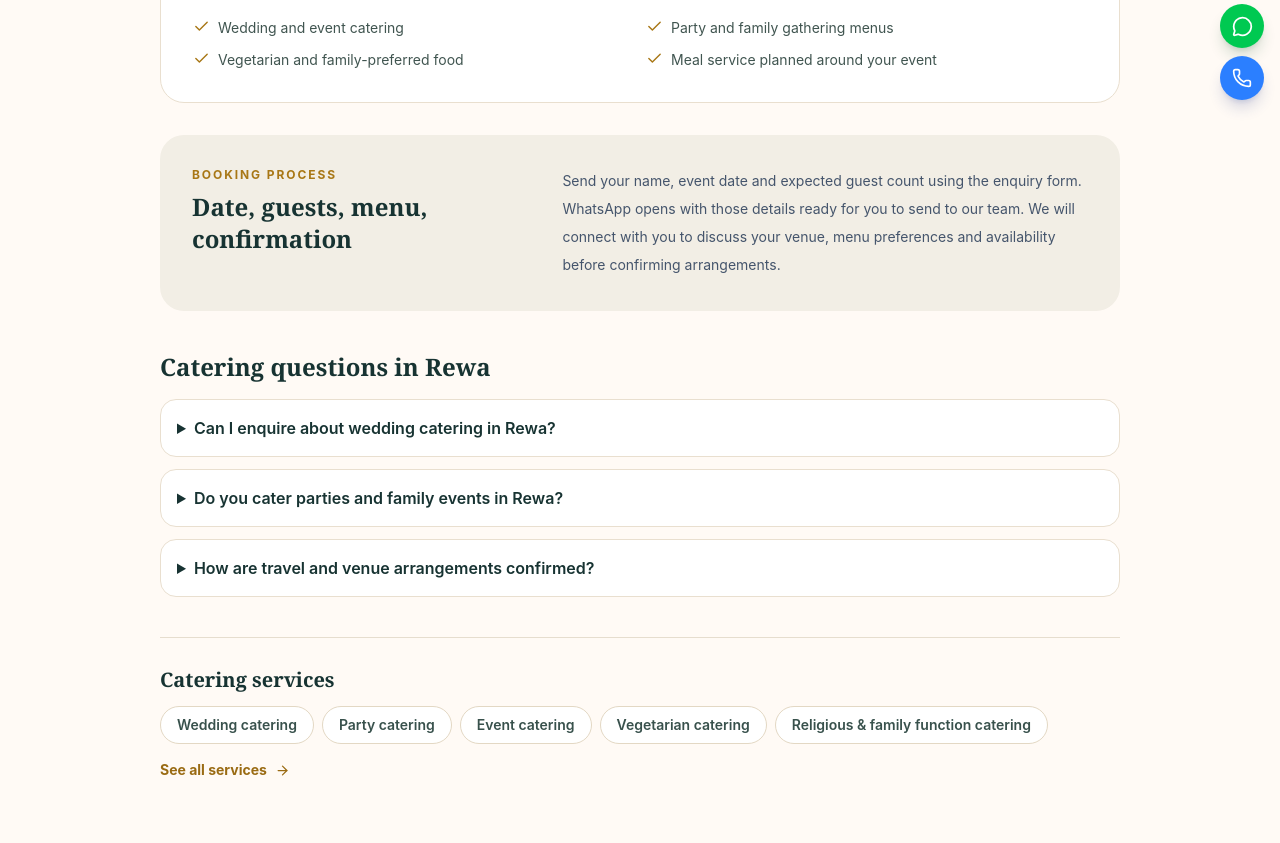
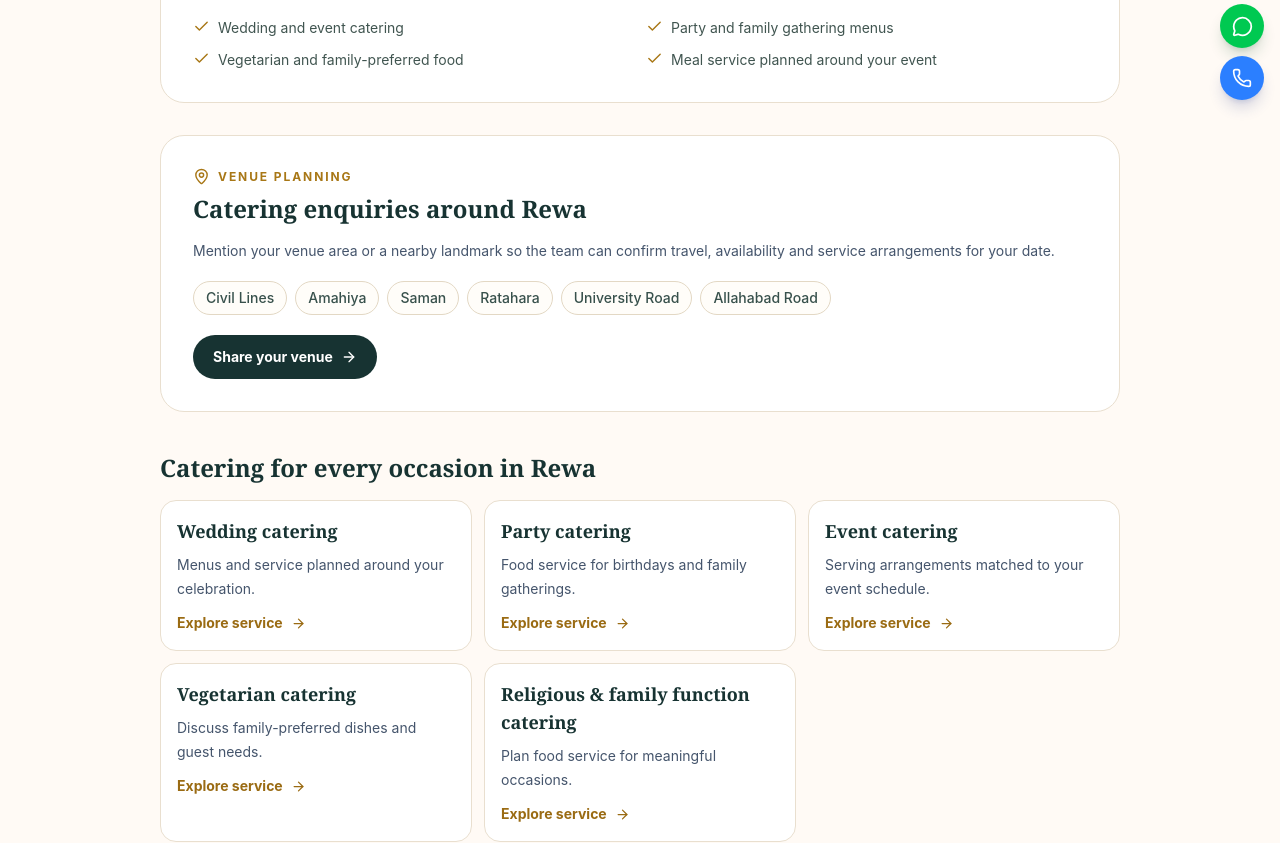
Before and after one commit to pandey48/CateringProject, a Next.js app: page /catering-rewa in a window 1280 px wide. Shown: the part 680-1523 px from the top of the page. Built offline with nearby package versions, Linux system fonts and the light colour scheme.

Commit message:
Update changes

```diff
--- a/app/sitemap.js
+++ b/app/sitemap.js
@@ -1,3 +1,4 @@
+
 import { cateringLocations } from "../src/seo/cateringLocations";
 
 const site = "https://www.pandeycatering.in";
--- a/src/WebPages/Enqury.jsx
+++ b/src/WebPages/Enqury.jsx
@@ -1,15 +1,21 @@
 "use client";
 
-import { useState } from "react";
+import { useEffect, useState } from "react";
 import { ArrowRight, CalendarDays, CheckCircle2, UsersRound } from "lucide-react";
 import Pnavbar from "./Pnavbar";
+import CitySelector from "../components/CitySelector";
 
-const initialForm = { name: "", eventDate: "", guestCount: "" };
+const initialForm = { city: "", address: "", name: "", eventDate: "", guestCount: "" };
 const inputClass = "mt-1.5 h-12 w-full rounded-xl border border-[#e4ddcf] bg-white px-3.5 text-sm font-normal text-[#243b38] outline-none transition placeholder:text-slate-400 focus:border-[#bd861a] focus:ring-4 focus:ring-amber-100/70";
 
 export default function Enqury() {
   const [form, setForm] = useState(initialForm);
   const [submitted, setSubmitted] = useState(false);
+
+  useEffect(() => {
+    const city = new URLSearchParams(window.location.search).get("city");
+    if (city) setForm((current) => ({ ...current, city }));
+  }, []);
 
   const handleChange = (event) => {
     setForm((current) => ({ ...current, [event.target.name]: event.target.value }));
@@ -21,6 +27,8 @@ export default function Enqury() {
     const message = [
       "Hello Pandey Catering & Event Services, I would like to enquire about an event.",
       `Name: ${form.name.trim()}`,
+      `City: ${form.city}`,
+      `Venue area/address: ${form.address.trim() || "Not provided"}`,
       `Event date: ${form.eventDate}`,
       `Number of guests: ${form.guestCount}`,
     ].join("\n");
@@ -42,8 +50,10 @@ export default function Enqury() {
 
           <form onSubmit={handleSubmit} className="grid gap-5 p-5 sm:grid-cols-2 sm:p-8">
             <Field label="Full Name *" name="name" value={form.name} onChange={handleChange} required autoComplete="name" placeholder="Your name" />
+            <CitySelector value={form.city} onChange={handleChange} required />
             <Field label="Event Date *" name="eventDate" value={form.eventDate} onChange={handleChange} required type="date" min={new Date().toISOString().slice(0, 10)} />
             <Field label="Number of Guests *" name="guestCount" value={form.guestCount} onChange={handleChange} required type="number" min="1" max="100000" placeholder="e.g. 300" />
+            <Field label="Venue area or address" name="address" value={form.address} onChange={handleChange} placeholder="Area, venue or landmark" />
 
             <div className="sm:col-span-2">
               <button type="submit" className="inline-flex min-h-12 w-full items-center justify-center gap-2 rounded-xl bg-[#bd861a] px-6 py-3 font-bold text-white transition hover:bg-[#a87512] focus-visible:outline focus-visible:outline-2 focus-visible:outline-offset-2 focus-visible:outline-[#173332]">
--- a/src/WebPages/Home.jsx
+++ b/src/WebPages/Home.jsx
@@ -1,3 +1,5 @@
+
+"use client";
 
 import React from "react";
 import Pnavbar from "./Pnavbar";
--- a/src/data/eventData.js
+++ b/src/data/eventData.js
@@ -1,7 +1,10 @@
 export const cities = [
   { value: "", label: "Select City" },
+  { value: "hanumana", label: "Hanumana" },
+  { value: "mauganj", label: "Mauganj" },
   { value: "nagpur", label: "Nagpur" },
   { value: "rewa", label: "Rewa" },
+  { value: "sidhi", label: "Sidhi" },
 ];
 
 export const eventTypes = [
--- a/src/seo/LocationLandingPage.jsx
+++ b/src/seo/LocationLandingPage.jsx
@@ -1,13 +1,14 @@
 import Link from "next/link";
-import { ArrowRight, Check } from "lucide-react";
+import { ArrowRight, Check, MapPin } from "lucide-react";
 import Pnavbar from "../WebPages/Pnavbar";
+import { cateringLocations } from "./cateringLocations";
 
 const cateringLinks = [
-  ["wedding-catering", "Wedding catering"],
-  ["party-catering", "Party catering"],
-  ["event-catering", "Event catering"],
-  ["vegetarian-catering", "Vegetarian catering"],
-  ["religious-function-catering", "Religious & family function catering"],
+  ["wedding-catering", "Wedding catering", "Menus and service planned around your celebration."],
+  ["party-catering", "Party catering", "Food service for birthdays and family gatherings."],
+  ["event-catering", "Event catering", "Serving arrangements matched to your event schedule."],
+  ["vegetarian-catering", "Vegetarian catering", "Discuss family-preferred dishes and guest needs."],
+  ["religious-function-catering", "Religious & family function catering", "Plan food service for meaningful occasions."],
 ];
 
 export default function LocationLandingPage({ location, slug }) {
@@ -45,16 +46,20 @@ export default function LocationLandingPage({ location, slug }) {
           <p className="text-xs font-bold uppercase tracking-[.18em] text-[#f0c766]">Pandey Catering · {location.name}, {location.region}</p>
           <h1 className="mt-3 max-w-3xl font-serif text-3xl font-bold leading-tight sm:text-4xl">{location.heading}</h1>
           <p className="mt-4 max-w-3xl text-sm leading-7 text-white/80 sm:text-base">{location.description}</p>
-          <div className="mt-6 flex flex-col gap-3 sm:flex-row"><Link href="/enqury" className="inline-flex min-h-12 items-center justify-center gap-2 rounded-full bg-[#bd861a] px-6 text-sm font-bold text-white transition hover:bg-[#a87512]">Plan your catering <ArrowRight size={17} /></Link><a href="tel:+917389368597" className="inline-flex min-h-12 items-center justify-center rounded-full border border-white/30 px-6 text-sm font-bold text-white transition hover:bg-white/10">Call +91 73893 68597</a></div>
+          <div className="mt-6 flex flex-col gap-3 sm:flex-row"><Link href={`/enqury?city=${slug}`} className="inline-flex min-h-12 items-center justify-center gap-2 rounded-full bg-[#bd861a] px-6 text-sm font-bold text-white transition hover:bg-[#a87512]">Plan your catering <ArrowRight size={17} /></Link><a href="tel:+917389368597" className="inline-flex min-h-12 items-center justify-center rounded-full border border-white/30 px-6 text-sm font-bold text-white transition hover:bg-white/10">Call +91 73893 68597</a></div>
         </header>
 
         <section className="mt-8 rounded-3xl border border-[#e9dfcf] bg-white p-5 sm:p-8"><p className="text-xs font-bold uppercase tracking-[.16em] text-[#a87716]">Local catering information</p><h2 className="mt-2 font-serif text-2xl font-bold">Plan food service for your {location.name} event</h2><p className="mt-3 text-sm leading-7 text-slate-600">{location.localDetails}</p><ul className="mt-5 grid gap-3 sm:grid-cols-2">{["Wedding and event catering", "Party and family gathering menus", "Vegetarian and family-preferred food", "Meal service planned around your event"].map((item) => <li key={item} className="flex gap-2 text-sm text-[#405550]"><Check size={17} className="shrink-0 text-[#a87716]" />{item}</li>)}</ul></section>
+
+        <section className="mt-8 rounded-3xl border border-[#e9dfcf] bg-white p-5 sm:p-8" aria-labelledby="location-areas-title"><div className="flex items-center gap-2 text-[#a87716]"><MapPin size={17} /><p className="text-xs font-bold uppercase tracking-[.16em]">Venue planning</p></div><h2 id="location-areas-title" className="mt-2 font-serif text-2xl font-bold">Catering enquiries around {location.name}</h2><p className="mt-3 text-sm leading-7 text-slate-600">Mention your venue area or a nearby landmark so the team can confirm travel, availability and service arrangements for your date.</p><div className="mt-4 flex flex-wrap gap-2">{location.areas.map((area) => <span key={area} className="rounded-full border border-[#e3d8c4] bg-[#fffdf9] px-3 py-1.5 text-sm font-medium text-[#38514c]">{area}</span>)}</div><Link href={`/enqury?city=${slug}`} className="mt-5 inline-flex min-h-11 items-center gap-2 rounded-full bg-[#173332] px-5 text-sm font-bold text-white transition hover:bg-[#bd861a]">Share your venue <ArrowRight size={16} /></Link></section>
+
+        <section className="mt-10" aria-labelledby="location-services-title"><h2 id="location-services-title" className="font-serif text-2xl font-bold">Catering for every occasion in {location.name}</h2><div className="mt-4 grid gap-3 sm:grid-cols-2 lg:grid-cols-3">{cateringLinks.map(([serviceSlug, label, description]) => <Link key={serviceSlug} href={`/${serviceSlug}`} className="group rounded-2xl border border-[#e9dfcf] bg-white p-4 transition hover:border-[#bd861a] hover:shadow-sm"><h3 className="font-serif text-lg font-bold text-[#173332]">{label}</h3><p className="mt-2 text-sm leading-6 text-slate-600">{description}</p><span className="mt-3 inline-flex items-center gap-2 text-sm font-bold text-[#9a6b13]">Explore service <ArrowRight size={15} /></span></Link>)}</div></section>
 
         <section className="mt-8 grid gap-5 rounded-3xl bg-[#f2eee5] p-5 sm:p-8 md:grid-cols-[.8fr_1.2fr]"><div><p className="text-xs font-bold uppercase tracking-[.16em] text-[#a87716]">Booking process</p><h2 className="mt-2 font-serif text-2xl font-bold">Date, guests, menu, confirmation</h2></div><p className="text-sm leading-7 text-slate-600">Send your name, event date and expected guest count using the enquiry form. WhatsApp opens with those details ready for you to send to our team. We will connect with you to discuss your venue, menu preferences and availability before confirming arrangements.</p></section>
 
         <section className="mt-10" aria-labelledby="location-faq-title"><h2 id="location-faq-title" className="font-serif text-2xl font-bold">Catering questions in {location.name}</h2><div className="mt-4 grid gap-3">{location.faq.map(([question, answer]) => <details key={question} className="rounded-2xl border border-[#e9dfcf] bg-white p-4"><summary className="cursor-pointer font-semibold text-[#173332]">{question}</summary><p className="mt-3 text-sm leading-6 text-slate-600">{answer}</p></details>)}</div></section>
 
-        <nav id="service-areas" aria-label="Related catering services" className="mt-10 border-t border-[#e6ddce] pt-7"><h2 className="font-serif text-xl font-bold">Catering services</h2><div className="mt-3 flex flex-wrap gap-2">{cateringLinks.map(([serviceSlug, label]) => <Link key={serviceSlug} href={`/${serviceSlug}`} className="rounded-full border border-[#e3d8c4] bg-white px-4 py-2 text-sm font-semibold text-[#38514c] transition hover:border-[#bd861a] hover:text-[#8a5f10]">{label}</Link>)}</div><Link href="/services" className="mt-4 inline-flex items-center gap-2 text-sm font-bold text-[#9a6b13] hover:underline">See all services <ArrowRight size={15} /></Link></nav>
+        <nav id="service-areas" aria-label="Other catering cities" className="mt-10 border-t border-[#e6ddce] pt-7"><h2 className="font-serif text-xl font-bold">Explore catering in other cities</h2><div className="mt-3 flex flex-wrap gap-2">{Object.entries(cateringLocations).map(([citySlug, city]) => <Link key={citySlug} href={`/catering-${citySlug}`} aria-current={citySlug === slug ? "page" : undefined} className={`rounded-full border px-4 py-2 text-sm font-semibold transition ${citySlug === slug ? "border-[#173332] bg-[#173332] text-white" : "border-[#e3d8c4] bg-white text-[#38514c] hover:border-[#bd861a] hover:text-[#8a5f10]"}`}>Catering in {city.name}</Link>)}</div><Link href="/services" className="mt-4 inline-flex items-center gap-2 text-sm font-bold text-[#9a6b13] hover:underline">See all services <ArrowRight size={15} /></Link></nav>
       </div>
     </main>
     <script type="application/ld+json" dangerouslySetInnerHTML={{ __html: JSON.stringify(structuredData) }} />
--- a/src/seo/cateringLocations.js
+++ b/src/seo/cateringLocations.js
@@ -4,6 +4,7 @@ export const cateringLocations = {
     region: "Madhya Pradesh",
     heading: "Catering Service in Hanumana",
     title: "Catering Service in Hanumana, Madhya Pradesh",
+    areas: ["Hanumana town", "Rewa Road", "Mauganj Road", "Bus Stand area"],
     description: "Pandey Catering helps families and event hosts in Hanumana plan food service for weddings, parties, religious functions and other gatherings. Share your date and guest estimate to discuss menu choices and service arrangements.",
     metaDescription: "Looking for catering in Hanumana? Pandey Catering discusses wedding, party, vegetarian and family function menus with event hosts in Hanumana, Madhya Pradesh.",
     localDetails: "Planning an event in Hanumana starts with a few practical details: the occasion, date, venue and estimated number of guests. Pandey Catering can discuss how the meal should fit the programme, what vegetarian or family-preferred food to consider, and how guests will be served. Final menus and availability are confirmed directly with the team.",
@@ -18,6 +19,7 @@ export const cateringLocations = {
     region: "Madhya Pradesh",
     heading: "Catering Service in Mauganj",
     title: "Catering Service in Mauganj, Madhya Pradesh",
+    areas: ["Mauganj town", "Rewa Road", "Hanumana Road", "Bus Stand area"],
     description: "Pandey Catering serves event hosts in Mauganj with catering for weddings, parties and family functions. Share your date, expected guest count and food preferences to begin planning a suitable service arrangement.",
     metaDescription: "Plan wedding, party, vegetarian or family function catering in Mauganj with Pandey Catering. Discuss your date, guest count and menu requirements.",
     localDetails: "For an event in Mauganj, it helps to plan the meal around the venue schedule and number of guests. Pandey Catering can discuss family-preferred dishes, vegetarian choices and how service should fit the event programme. Contact the team to confirm the arrangements for your date and venue.",
@@ -32,6 +34,7 @@ export const cateringLocations = {
     region: "Madhya Pradesh",
     heading: "Wedding & Event Catering in Rewa",
     title: "Wedding & Event Catering in Rewa, Madhya Pradesh",
+    areas: ["Civil Lines", "Amahiya", "Saman", "Ratahara", "University Road", "Allahabad Road"],
     description: "Pandey Catering provides event catering for customers in Rewa, including weddings, parties and family gatherings. Begin by sharing the date and guest estimate, then discuss menu preferences and serving needs with the team.",
     metaDescription: "Looking for wedding or event catering in Rewa? Contact Pandey Catering to discuss vegetarian menus, guest numbers and food service for your occasion.",
     localDetails: "When arranging catering for a Rewa event, confirm the venue schedule and how food service should work for your guests. Pandey Catering discusses wedding and party menus, vegetarian food and serving arrangements with hosts before finalising an event plan.",
@@ -46,6 +49,7 @@ export const cateringLocations = {
     region: "Madhya Pradesh",
     heading: "Catering Service in Sidhi",
     title: "Catering Service in Sidhi, Madhya Pradesh",
+    areas: ["Sidhi town", "Civil Lines", "Churhat Road", "Rampur Naikin Road", "Bus Stand area"],
     description: "Pandey Catering takes enquiries for wedding, party, vegetarian and family function catering in Sidhi. Discuss your event date, guest count and food requirements to plan the next steps with the team.",
     metaDescription: "Arrange wedding, event or vegetarian catering in Sidhi with Pandey Catering. Share your date and guest estimate to discuss menu and service planning.",
     localDetails: "For catering in Sidhi, begin with the event date, venue and likely guest count. The team can then discuss meal timing, menu preferences and the kind of serving arrangements needed for your gathering. Event details are confirmed directly before a booking is finalised.",
@@ -60,6 +64,7 @@ export const cateringLocations = {
     region: "Maharashtra",
     heading: "Catering Service in Nagpur",
     title: "Catering Service in Nagpur, Maharashtra",
+    areas: ["Civil Lines", "Dharampeth", "Sadar", "Wardha Road", "Manish Nagar", "Hingna Road"],
     description: "Pandey Catering helps event hosts in Nagpur plan food service for weddings, parties and family gatherings. Share your event date, guest estimate and menu preferences to discuss the arrangements with our team.",
     metaDescription: "Looking for catering in Nagpur? Contact Pandey Catering to discuss wedding, party, vegetarian and family function menus, guest numbers and event arrangements.",
     localDetails: "For a Nagpur event, start with the date, venue schedule and expected number of guests. Pandey Catering can discuss menu preferences, vegetarian choices and meal service timing to suit your gathering. The team confirms availability and event arrangements directly with you.",
```
